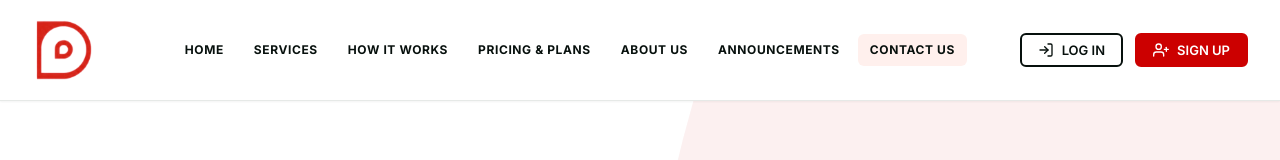
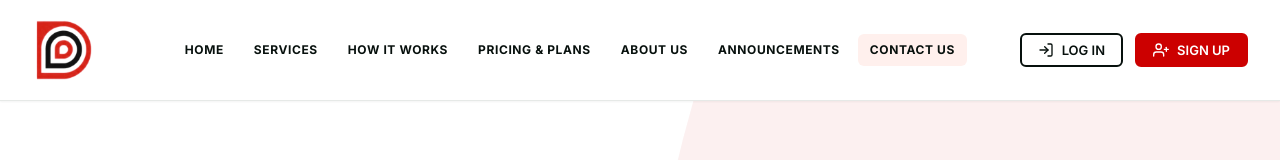
Before and after one commit to FredricksonAcorda/ck-condo-drop-hub, a Next.js app: page / in a window 1280 px wide. Shown: the top 160 px of the page. Built offline with nearby package versions, Linux system fonts and the light colour scheme.

Commit message:
fix(header): use logo-mark.webp in top navigation header

```diff
--- a/src/components/layout/PublicHeader.tsx
+++ b/src/components/layout/PublicHeader.tsx
@@ -88,7 +88,7 @@ export default function PublicHeader() {
             aria-label="CK Condo Drop Hub Home"
           >
             <Image
-              src="/brand/logo-mark-white.webp"
+              src="/brand/logo-mark.webp"
               alt="CK Condo Drop Hub"
               width={64}
               height={64}
```
